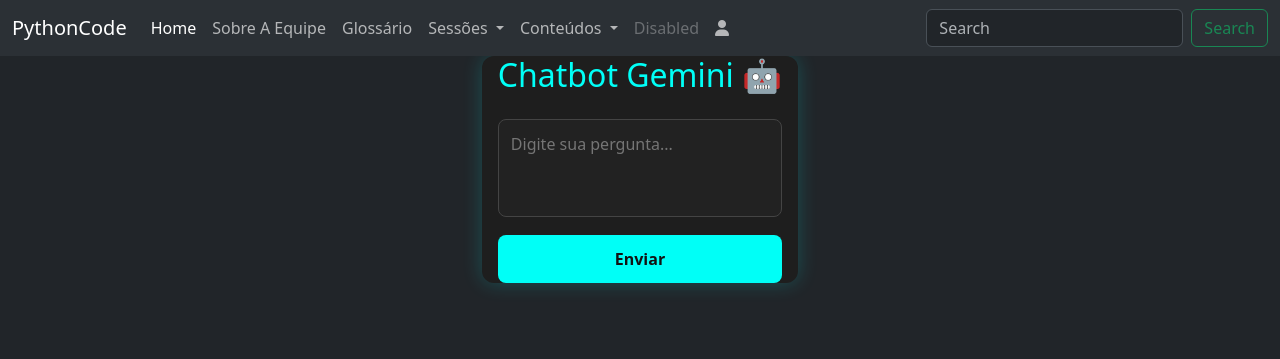
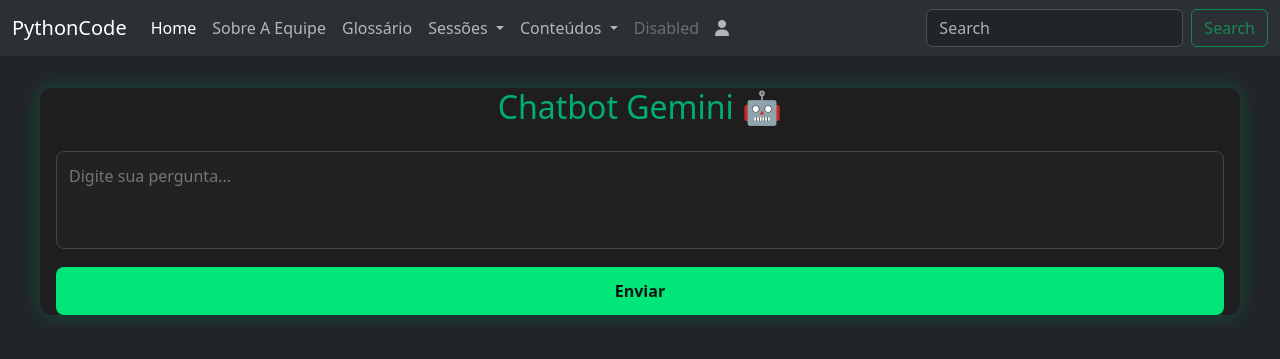
Before and after one commit to Gabriel-Amorim-dev/flask-py, a Flask app: page /ia in a window 1280 px wide. Shown: the top 359 px of the page. Run offline with Flask 3, Linux system fonts and the light colour scheme.

Commit message:
Update style.css

```diff
--- a/aval-mess/static/style.css
+++ b/aval-mess/static/style.css
@@ -205,25 +205,30 @@
 }
 
 .minha-pagina {
+  width: 100%
+  margin: 2rem auto;
+  padding: 2rem;
   display: flex;
   justify-content: center;
   align-items: center;
+  box-sizing: border-box;
+  height: auto;
 }
 
 .minha-pagina .chat-container {
+  width: 100%;
   background: rgb(30, 30, 30);
   margin: 0 auto;
   padding: 0 1rem;
   border-radius: 12px;
-  box-shadow: 0 0 20px rgba(0, 255, 255, 0.2);
-  width: fit-content;
-  max-width: 90%;
+  box-shadow: 0 0 20px rgb(0, 175, 110, 0.3);
+  max-width:1200px;
 }
 
 .minha-pagina .chat-titulo {
   text-align: center;
   margin-bottom: 25px;
-  color: rgb(0, 255, 247);
+  color: rgb(0, 175, 110);
 }
 
 .minha-pagina .chat-form {
@@ -248,7 +253,7 @@
   padding: 12px;
   border-radius: 8px;
   border: none;
-  background: rgb(0, 255, 247);
+  background: rgb(0, 230, 120);
   color: rgb(18, 18, 18);
   font-weight: 700;
   font-size: 16px;
@@ -257,10 +262,11 @@
 }
 
 .minha-pagina .chat-submit-btn:hover {
-  background-color: rgb(0, 215, 192);
+  background-color: rgb(0, 115, 30);
 }
 
 .minha-pagina .chat-resposta {
+  width: 100%;
   margin-top: 30px;
   background: rgb(39, 39, 39);
   padding: 20px;
@@ -269,5 +275,5 @@
   line-height: 1.5;
   color: rgb(208, 240, 240);
   white-space: pre-wrap;
-  box-shadow: inset 0 0 10px rgb(0, 255, 247);
+  box-shadow: inset 0 0 10px rgb(0, 175, 110);;
 }
```
